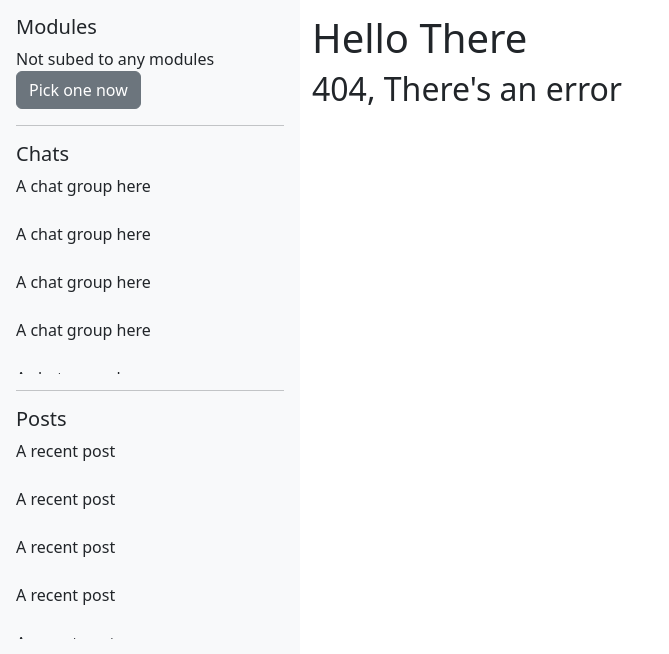
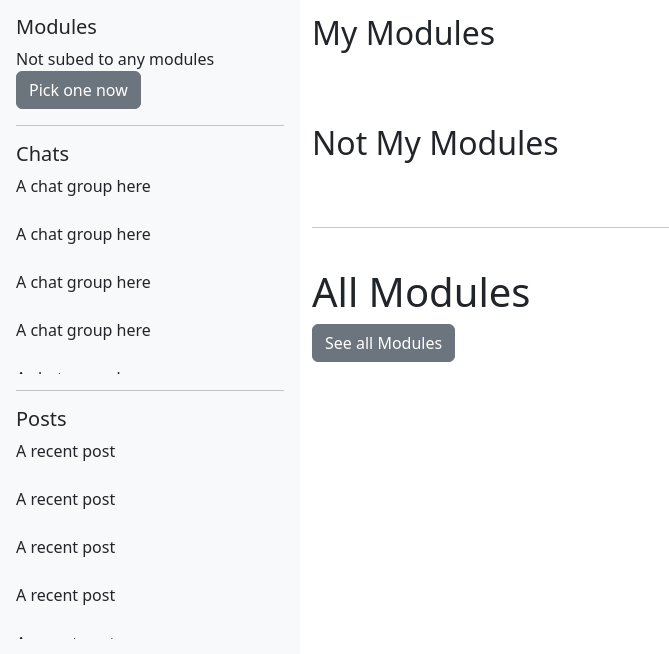
Before and after one commit to Durigy/dissertation, a Flask app: page /modules/selection in a window 1280 px wide. Shown: the part 56-710 px from the top of the page, without its empty margins (0-669 px from the left). Run offline with Flask 2, Linux system fonts and the light colour scheme; the visitor is signed in with stand-in values (Sample User, id 1); data comes from the database, SQL or seed files in the repository; data that the repository does not hold is empty; some libraries are stand-ins or nearby versions.

Commit message:
404 page fixes

```diff
--- a/main/module/routes.py
+++ b/main/module/routes.py
@@ -6,9 +6,9 @@ from ..main_utils import generate_id, defaults
 from .. import db
 
 # referece: https://flask.palletsprojects.com/en/2.2.x/blueprints/#registering-blueprints
-modules = Blueprint('modules', __name__, template_folder='templates',  url_prefix='/module')
+modules = Blueprint('modules', __name__, template_folder='templates',  url_prefix='/modules')
 
-@modules.route("")
+@modules.route("/all")
 @login_required
 def module_all():
     module_list, subscribed_modules, non_taking_modules = defaults(current_user)
--- a/main/system/routes.py
+++ b/main/system/routes.py
@@ -2,6 +2,7 @@ from .. import db, bcrypt, app
 from flask import render_template, url_for, request, redirect, flash, Blueprint
 from flask_login import login_required, current_user
 from ..models import User
+from ..main_utils import defaults
 
 # system = Blueprint('system', __name__, template_folder='templates')
 
@@ -22,16 +23,32 @@ from ..models import User
 
 @app.errorhandler(404)
 def page_not_found(e):
+    if current_user.is_authenticated:
+        module_list, subscribed_modules, non_taking_modules = defaults(current_user)
+    else:
+        module_list, subscribed_modules, non_taking_modules = [], [], []
+
     return render_template(
         'errors/404.html',
-        title='404 error'
+        title='404 error',
+        module_list = module_list,
+        subscribed_modules = subscribed_modules,
+        non_taking_modules = non_taking_modules
     )
 
 @app.errorhandler(500)
 def page_not_found(e):
+    if current_user.is_authenticated:
+        module_list, subscribed_modules, non_taking_modules = defaults(current_user)
+    else:
+        module_list, subscribed_modules, non_taking_modules = [], [], []
+
     return render_template(
         'errors/500.html',
-        title='500 error'
+        title='500 error',
+        module_list = module_list,
+        subscribed_modules = subscribed_modules,
+        non_taking_modules = non_taking_modules
     )
 
 @app.route('/')
--- a/main/templates/errors/404.html
+++ b/main/templates/errors/404.html
@@ -1,8 +1,10 @@
 {% extends "layout.html" %}
 {% block content %}
-
-    <h1>Hello There</h1>
-
-    <h2>404, There's an error</h2>
+    <div class="text-center">
+        <span style="font-size: 17rem;">404</span>
+        <div>
+            <h3>There has been a 404 error</h3>
+        </div>
+    </div>
 
 {% endblock %}
--- a/main/templates/module/module_list.html
+++ b/main/templates/module/module_list.html
@@ -6,10 +6,11 @@
 <h1>All Modules</h1>
 
 <div class="d-flex flex-wrap p-2">
-    {% for module in modules %}
+    {% for module in module_list %}
     {% set temp = module.code + " - " + module.name %}
-    {{ card(title = temp, link = url_for('modules.module_single', module_id=module.id), link_text = 'See More') }}
+    {{ card(title = temp, link = url_for('modules.module_single', module_id=module.id), link_text = 'View') }}
     {% endfor %}
 </div>
 
+<br>
 {% endblock content %}
--- a/main/templates/module/module_selection.html
+++ b/main/templates/module/module_selection.html
@@ -30,12 +30,7 @@
 
 <h1>All Modules</h1>
 
-<div class="d-flex flex-wrap p-2">
-    {% for module in module_list %}
-    {% set temp = module.code + " - " + module.name %}
-    {{ card(title = temp, link = url_for('modules.module_single', module_id=module.id), link_text = 'View') }}
-    {% endfor %}
-</div>
+<a href="{{ url_for('modules.module_all') }}" class="btn btn-secondary">See all Modules</a>
 
 <br>
 
```
